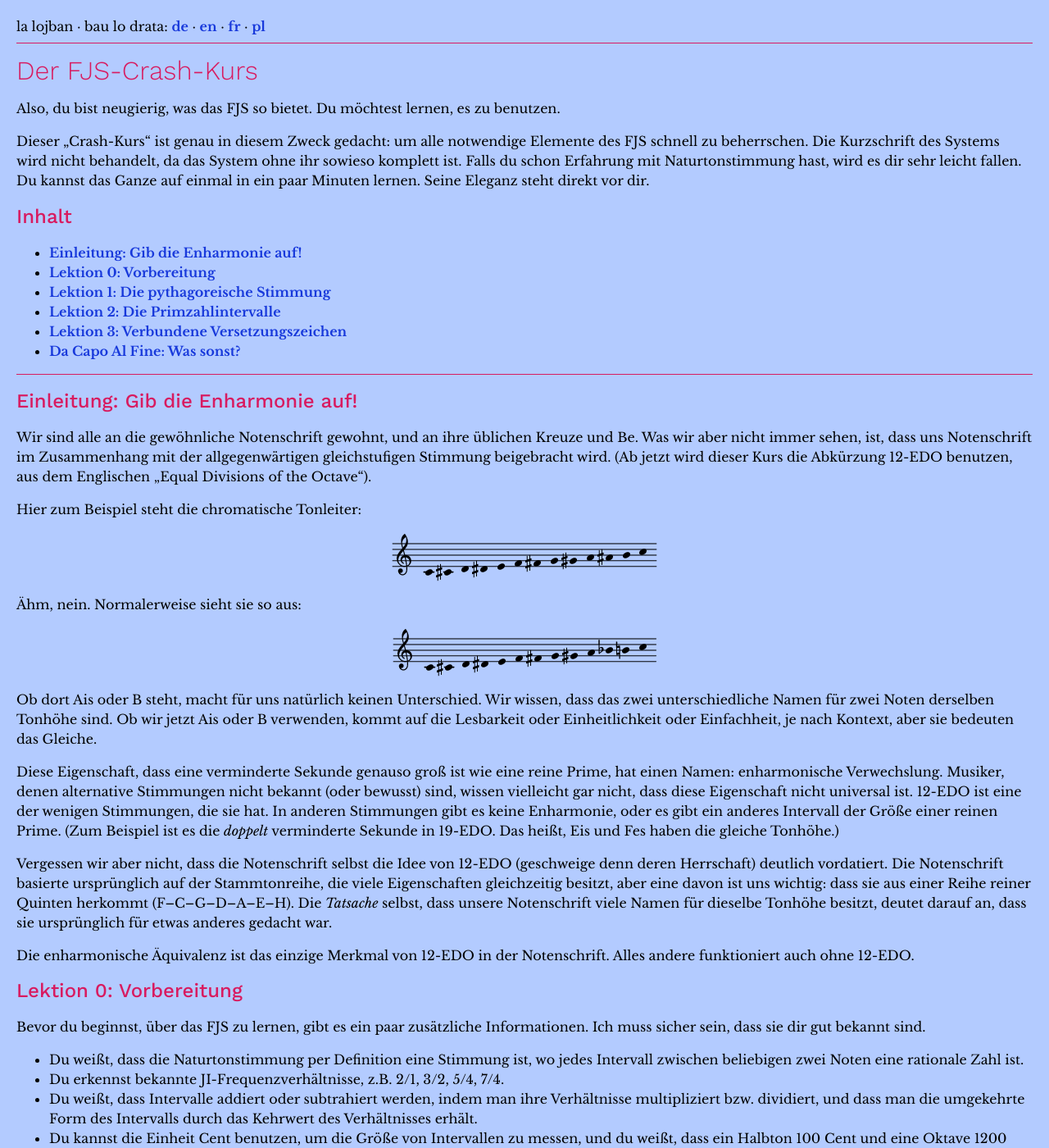
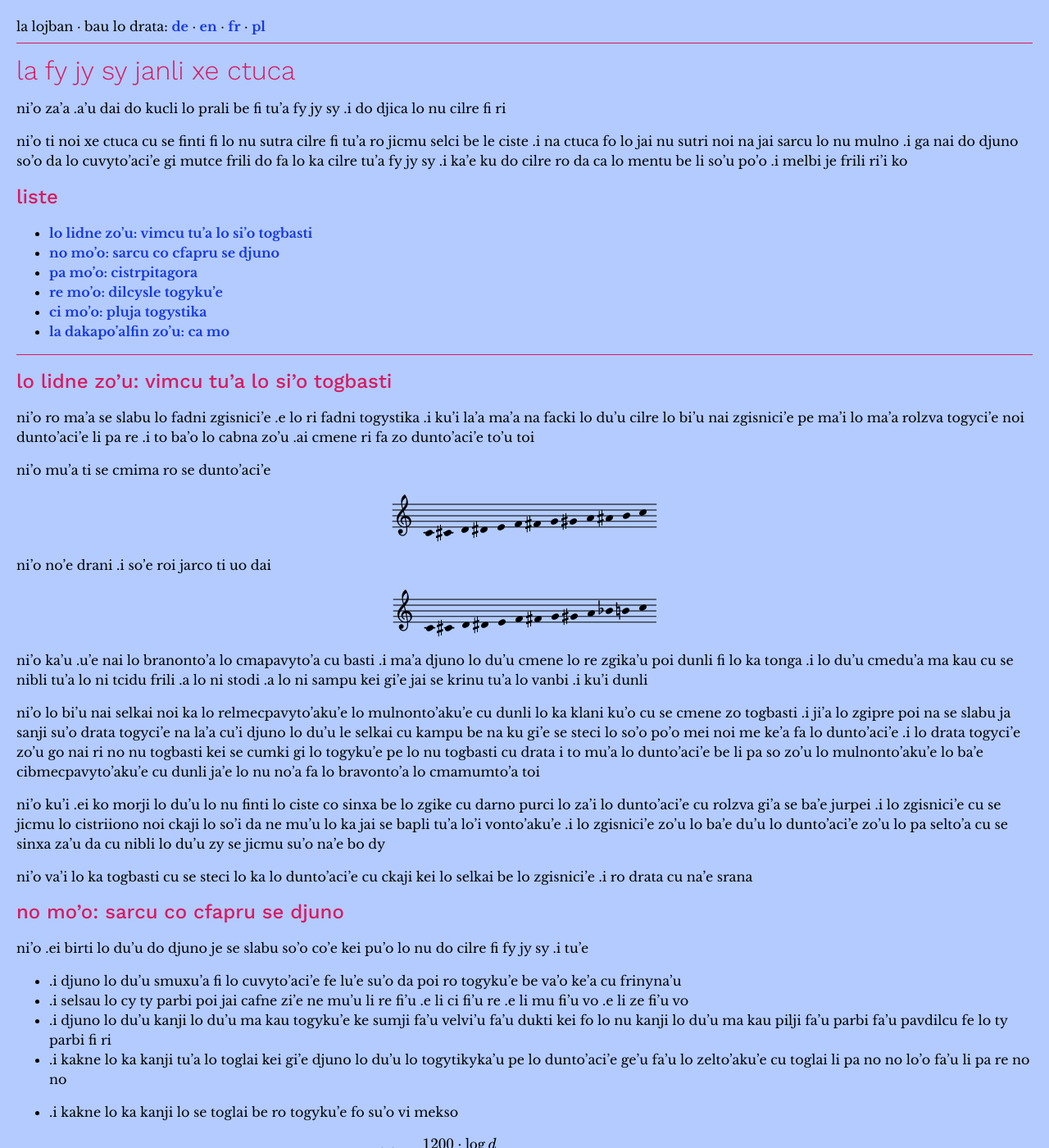
Before and after one commit to misotanni/misotanni.github.io, a Jekyll site: the page built from fjs/jbo/crash.md, in a window 1280 px wide and 1400 px high. Shown: the whole window at 82% size. Built offline with Jekyll 4.4.1, drawn with Linux system fonts in a browser that asks for light colours; our own code applies the rules of GitHub Pages for plain Markdown files; formulas are drawn with MathJax 3; some of the changed text lies outside the part shown.

Commit message:
crash transfer complete

```diff
--- a/fjs/jbo/crash.md
+++ b/fjs/jbo/crash.md
@@ -1,55 +1,75 @@
-# Der FJS-Crash-Kurs
+# la fy jy sy janli xe ctuca
 
-Also, du bist neugierig, was das FJS so bietet. Du möchtest lernen, es zu benutzen.
+ni'o za'a .a'u dai do kucli lo prali be fi tu'a fy jy sy
+.i do djica lo nu cilre fi ri
 
-Dieser „Crash-Kurs“ ist genau in diesem Zweck gedacht: um alle notwendige Elemente des FJS schnell zu beherrschen. Die Kurzschrift des Systems wird nicht behandelt, da das System ohne ihr sowieso komplett ist. Falls du schon Erfahrung mit Naturtonstimmung hast, wird es dir sehr leicht fallen. Du kannst das Ganze auf einmal in ein paar Minuten lernen. Seine Eleganz steht direkt vor dir.
+ni'o ti noi xe ctuca cu se finti fi lo nu sutra cilre fi tu'a ro jicmu selci be le ciste
+.i na ctuca fo lo jai nu sutri noi na jai sarcu lo nu mulno
+.i ga nai do djuno so'o da lo cuvyto'aci'e gi mutce frili do fa lo ka cilre tu'a fy jy sy
+.i ka'e ku do cilre ro da ca lo mentu be li so'u po'o
+.i melbi je frili ri'i ko
 
-## Inhalt
+## liste
 
-* [Einleitung: Gib die Enharmonie auf!](#introduction)
-* [Lektion 0: Vorbereitung](#lesson_0)
-* [Lektion 1: Die pythagoreische Stimmung](#lesson_1)
-* [Lektion 2: Die Primzahlintervalle](#lesson_2)
-* [Lektion 3: Verbundene Versetzungszeichen](#lesson_3)
-* [Da Capo Al Fine: Was sonst?](#da_capo_al_fine)
+* [lo lidne zo'u: vimcu tu'a lo si'o togbasti](#introduction)
+* [no mo'o: sarcu co cfapru se djuno](#lesson_0)
+* [pa mo'o: cistrpitagora](#lesson_1)
+* [re mo'o: dilcysle togyku'e](#lesson_2)
+* [ci mo'o: pluja togystika](#lesson_3)
+* [la dakapo'alfin zo'u: ca mo](#da_capo_al_fine)
 
 ---
 
-## <a name="introduction">Einleitung: Gib die Enharmonie auf!</a>
+## <a name="introduction">lo lidne zo'u: vimcu tu'a lo si'o togbasti</a>
 
-Wir sind alle an die gewöhnliche Notenschrift gewohnt, und an ihre üblichen Kreuze und Be. Was wir aber nicht immer sehen, ist, dass uns Notenschrift im Zusammenhang mit der allgegenwärtigen gleichstufigen Stimmung beigebracht wird. (Ab jetzt wird dieser Kurs die Abkürzung 12-EDO benutzen, aus dem Englischen „Equal Divisions of the Octave“).
+ni'o ro ma'a se slabu lo fadni zgisnici'e .e lo ri fadni togystika
+.i ku'i la'a ma'a na facki lo du'u cilre lo bi'u nai zgisnici'e pe ma'i lo ma'a rolzva togyci'e noi dunto'aci'e li pa re
+.i to ba'o lo cabna zo'u .ai cmene ri fa zo dunto'aci'e to'u toi
 
-Hier zum Beispiel steht die chromatische Tonleiter:
+ni'o mu'a ti se cmima ro se dunto'aci'e
 
 <img src="../assets/example_1.png" alt="C–Cis–D–Dis–E–F–Fis–G–Gis–A–Ais–H–C">
 
-Ähm, nein. Normalerweise sieht sie so aus:
+ni'o no'e drani
+.i so'e roi jarco ti uo dai
 
 <img src="../assets/example_2.png" alt="C–Cis–D–Dis–E–F–Fis–G–Gis–A–B–H–C">
 
-Ob dort Ais oder B steht, macht für uns natürlich keinen Unterschied. Wir wissen, dass das zwei unterschiedliche Namen für zwei Noten derselben Tonhöhe sind. Ob wir jetzt Ais oder B verwenden, kommt auf die Lesbarkeit oder Einheitlichkeit oder Einfachheit, je nach Kontext, aber sie bedeuten das Gleiche.
+ni'o ka'u .u'e nai lo branonto'a lo cmapavyto'a cu basti
+.i ma'a djuno lo du'u cmene lo re zgika'u poi dunli fi lo ka tonga
+.i lo du'u cmedu'a ma kau cu se nibli tu'a lo ni tcidu frili .a lo ni stodi .a lo ni sampu kei gi'e jai se krinu tu'a lo vanbi
+.i ku'i dunli
 
-Diese Eigenschaft, dass eine verminderte Sekunde genauso groß ist wie eine reine Prime, hat einen Namen: enharmonische Verwechslung. Musiker, denen alternative Stimmungen nicht bekannt (oder bewusst) sind, wissen vielleicht gar nicht, dass diese Eigenschaft nicht universal ist. 12-EDO ist eine der wenigen Stimmungen, die sie hat. In anderen Stimmungen gibt es keine Enharmonie, oder es gibt ein anderes Intervall der Größe einer reinen Prime. (Zum Beispiel ist es die *doppelt* verminderte Sekunde in 19-EDO. Das heißt, Eis und Fes haben die gleiche Tonhöhe.)
+ni'o lo bi'u nai selkai noi ka lo relmecpavyto'aku'e lo mulnonto'aku'e cu dunli lo ka klani ku'o cu se cmene zo togbasti
+.i ji'a lo zgipre poi na se slabu ja sanji su'o drata togyci'e na la'a cu'i djuno lo du'u le selkai cu kampu be na ku gi'e se steci lo so'o po'o mei noi me ke'a fa lo dunto'aci'e
+.i lo drata togyci'e zo'u go nai ri no nu togbasti kei se cumki gi lo togyku'e pe lo nu togbasti cu drata
+i to mu'a lo dunto'aci'e be li pa so zo'u lo mulnonto'aku'e lo ba'e cibmecpavyto'aku'e cu dunli ja'e lo nu no'a fa lo bravonto'a lo cmamumto'a toi
 
-Vergessen wir aber nicht, dass die Notenschrift selbst die Idee von 12-EDO (geschweige denn deren Herrschaft) deutlich vordatiert. Die Notenschrift basierte ursprünglich auf der Stammtonreihe, die viele Eigenschaften gleichzeitig besitzt, aber eine davon ist uns wichtig: dass sie aus einer Reihe reiner Quinten herkommt (F–C–G–D–A–E–H). Die *Tatsache* selbst, dass unsere Notenschrift viele Namen für dieselbe Tonhöhe besitzt, deutet darauf an, dass sie ursprünglich für etwas anderes gedacht war.
+ni'o ku'i .ei ko morji lo du'u lo nu finti lo ciste co sinxa be lo zgike cu darno purci lo za'i lo dunto'aci'e cu rolzva gi'a se ba'e jurpei
+.i lo zgisnici'e cu se jicmu lo cistriiono noi ckaji lo so'i da ne mu'u lo ka jai se bapli tu'a lo'i vonto'aku'e
+.i lo zgisnici'e zo'u lo ba'e du'u lo dunto'aci'e zo'u lo pa selto'a cu se sinxa za'u da cu nibli lo du'u zy se jicmu su'o na'e bo dy
 
-Die enharmonische Äquivalenz ist das einzige Merkmal von 12-EDO in der Notenschrift. Alles andere funktioniert auch ohne 12-EDO.
+ni'o va'i lo ka togbasti cu se steci lo ka lo dunto'aci'e cu ckaji kei lo selkai be lo zgisnici'e
+.i ro drata cu na'e srana
 
-## <a name="lesson_0">Lektion 0: Vorbereitung</a>
+## <a name="lesson_0">no mo'o: sarcu co cfapru se djuno</a>
 
-Bevor du beginnst, über das FJS zu lernen, gibt es ein paar zusätzliche Informationen. Ich muss sicher sein, dass sie dir gut bekannt sind.
+ni'o .ei birti lo du'u do djuno je se slabu so'o co'e kei pu'o lo nu do cilre fi fy jy sy
+.i tu'e
 
-- Du weißt, dass die Naturtonstimmung per Definition eine Stimmung ist, wo jedes Intervall zwischen beliebigen zwei Noten eine rationale Zahl ist.
-- Du erkennst bekannte JI-Frequenzverhältnisse, z.B. 2/1, 3/2, 5/4, 7/4.
-- Du weißt, dass Intervalle addiert oder subtrahiert werden, indem man ihre Verhältnisse multipliziert bzw. dividiert, und dass man die umgekehrte Form des Intervalls durch das Kehrwert des Verhältnisses erhält.
-- Du kannst die Einheit Cent benutzen, um die Größe von Intervallen zu messen, und du weißt, dass ein Halbton 100 Cent und eine Oktave 1200 Cent beträgt.
-- Du kannst die Cent-Größe eines beliebigen Intervalls mithilfe einer dieser Formeln berechnen:
+- .i djuno lo du'u smuxu'a fi lo cuvyto'aci'e fe lu'e su'o da poi ro togyku'e be va'o ke'a cu frinyna'u
+- .i selsau lo cy ty parbi poi jai cafne zi'e ne mu'u li re fi'u .e li ci fi'u re .e li mu fi'u vo .e li ze fi'u vo
+- .i djuno lo du'u kanji lo du'u ma kau togyku'e ke sumji fa'u velvi'u fa'u dukti kei fo lo nu kanji lo du'u ma kau pilji fa'u parbi fa'u pavdilcu fe lo ty parbi fi ri
+- .i kakne lo ka kanji tu'a lo toglai kei gi'e djuno lo du'u lo togytikyka'u pe lo dunto'aci'e ge'u fa'u lo zelto'aku'e cu toglai li pa no no lo'o fa'u li pa re no no
+- .i kakne lo ka kanji lo se toglai be ro togyku'e fo su'o vi mekso
 
-	$$\displaystyle \text{C}(d)=\frac{1200 \cdot \log d}{\log 2} \text{ , log zu einer beliebigen Basis}$$
+	$$\displaystyle \text{C}(d)=\frac{1200 \cdot \log d}{\log 2} \text{ sei dugri be fi su'o simxu mintu}$$
 
 	$$\text{C}(d)=\log_c d \text{ , }c=\sqrt[1200]{2}$$
 
-Dazu gibt es auch noch drei mathematische Konzepte, die dir bekannt sein müssen, aber außerhalb des FJS nicht vorkommen.
+tu'u
+
+ni'o ji'a .ei se slabu ci da poi cmaci sidbo gi'e steci srana fy jy sy
 
 Erstens musst du schnell **ein übliches Intervall** (ohne enharmonische Verwechslung) in **eine Anzahl von Quintenschritten** und zurück umrechnen können. Eine **große Sekunde** zum Beispiel entspricht **+2** Quinten, denn man braucht zwei Quintenschritte im Uhrzeigersinn, um die große Sekunde zu erreichen: C–G–D. Ebenso entspricht eine **kleine Terz −3** Quinten, denn dazu braucht man drei Quartenschritte, also Quintenschritte gegen den Uhrzeigersinn: C–F–B–Es. Jedes übliche Intervall entspricht genau einer Anzahl von Quintenschritten. Du musst diese Umrechnung sowohl vorwärts als auch rückwärts durchführen können, dazu am besten schnell.
 
```
